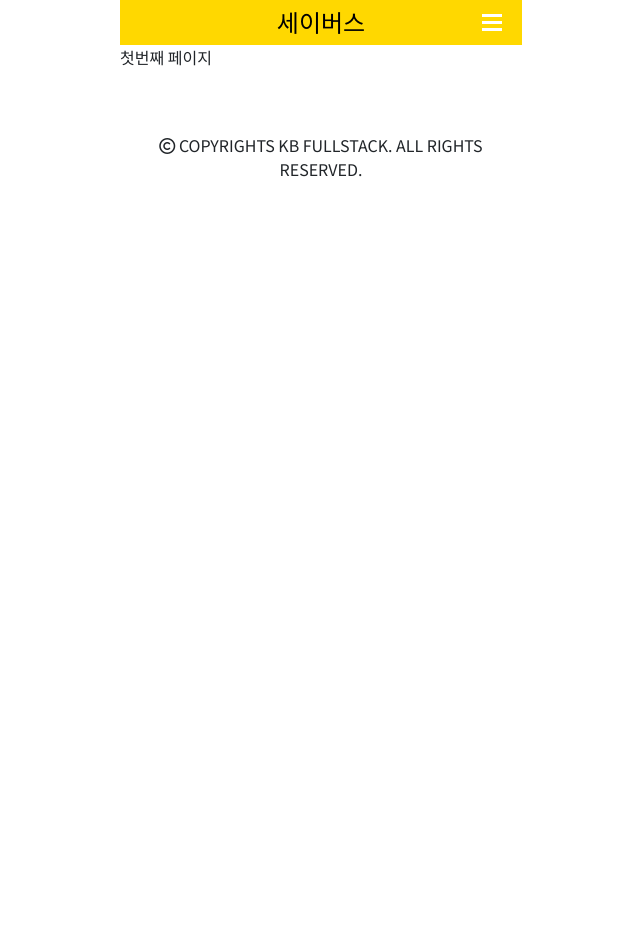
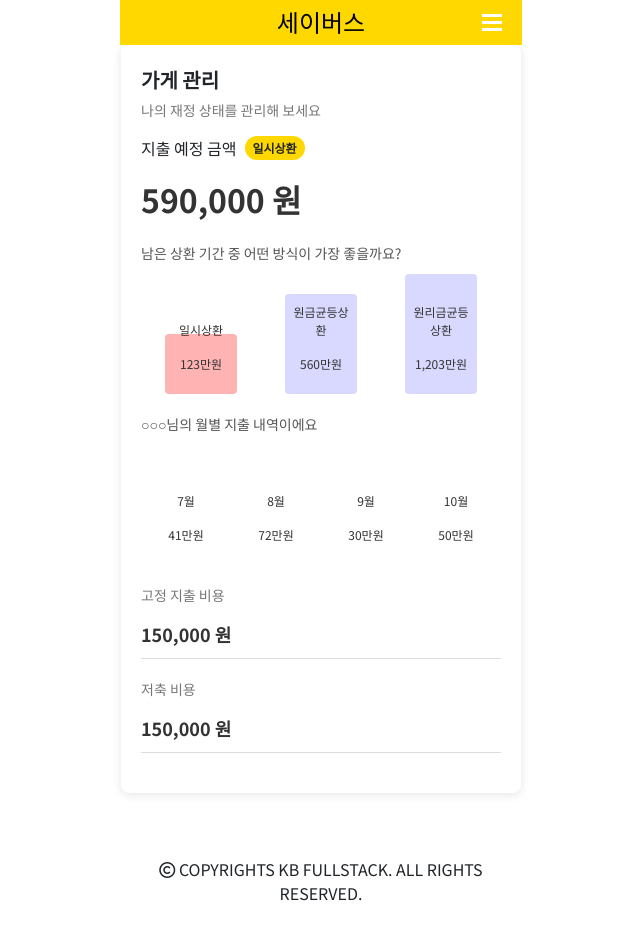
Before and after one commit to Lazenca-2024/Savers, a Vue app in the folder frontend/: page /management in a window 1280 px wide. Shown: the top 938 px of the page, without its empty margins (319-959 px from the left). Before the commit the page ends 800 px from the top, so only its background shows below. Built offline with nearby package versions, Linux system fonts and the light colour scheme; what vue-awesome-paginate would draw is missing.

Commit message:
feat: 관리 페이지 윤곽 작성

```diff
--- a/frontend/src/pages/Management.vue
+++ b/frontend/src/pages/Management.vue
@@ -1,5 +1,158 @@
-<script setup></script>
+<template>
+  <div class="container">
+    <div class="title">가게 관리</div>
+    <div class="subtitle">나의 재정 상태를 관리해 보세요</div>
+    <div style="display:flex">
+    <div class="me-2">지출 예정 금액</div>
+    <div class="highlight">일시상환</div>
+    </div>
+    <div class="amount">{{ amount.toLocaleString() }} 원</div>
 
-<template>
-  <div>첫번째 페이지</div>
+    <div class="chart-section">
+      <div class="chart-title">남은 상환 기간 중 어떤 방식이 가장 좋을까요?</div>
+      <div class="chart">
+        <div
+          v-for="(option, index) in repaymentOptions"
+          :key="index"
+          class="bar"
+          :style="{ height: option.height + 'px', backgroundColor: option.color }"
+        >
+          <p>{{ option.label }}</p>
+          <p>{{ option.amount.toLocaleString() }}만원</p>
+        </div>
+      </div>
+    </div>
+
+    <div class="monthly-expense">
+      <div class="chart-title">○○○님의 월별 지출 내역이에요</div>
+      <div class="chart">
+        <div
+          v-for="(expense, index) in monthlyExpenses"
+          :key="index"
+          class="bar"
+          :style="{ height: expense.height + 'px' }"
+        >
+          <p>{{ expense.month }}월</p>
+          <p>{{ expense.amount.toLocaleString() }}만원</p>
+        </div>
+      </div>
+    </div>
+
+    <div class="fixed-cost">
+      <div class="expense-title">고정 지출 비용</div>
+      <div class="expense-amount">{{ fixedCost.toLocaleString() }} 원</div>
+    </div>
+
+    <div class="savings">
+      <div class="expense-title">저축 비용</div>
+      <div class="expense-amount">{{ savings.toLocaleString() }} 원</div>
+    </div>
+  </div>
 </template>
+
+<script>
+export default {
+  data() {
+    return {
+      amount: 590000,
+      repaymentOptions: [
+        { label: '일시상환', amount: 123, height: 60, color: '#ffb3b3' },
+        { label: '원금균등상환', amount: 560, height: 100, color: '#d9d9ff' },
+        { label: '원리금균등상환', amount: 1203, height: 120, color: '#d9d9ff' }
+      ],
+      monthlyExpenses: [
+        { month: 7, amount: 41, height: 40 },
+        { month: 8, amount: 72, height: 70 },
+        { month: 9, amount: 30, height: 30 },
+        { month: 10, amount: 50, height: 50 }
+      ],
+      fixedCost: 150000,
+      savings: 150000
+    };
+  }
+};
+</script>
+
+<style scoped>
+.container {
+  background-color: #ffffff;
+  border-radius: 8px;
+  padding: 20px;
+  box-shadow: 0 2px 10px rgba(0, 0, 0, 0.1);
+  max-width: 400px;
+  margin: 0 auto;
+}
+
+.title {
+  font-size: 20px;
+  font-weight: bold;
+  margin-bottom: 5px;
+}
+
+.subtitle {
+  font-size: 14px;
+  color: #777;
+  margin-bottom: 15px;
+}
+
+.highlight {
+  display: inline-block;
+  background-color: #FFD800;
+  font-size: 12px;
+  padding: 3px 8px;
+  border-radius: 12px;
+  margin-bottom: 10px;
+  font-weight: bold;
+}
+
+.amount {
+  font-size: 32px;
+  font-weight: bold;
+  color: #333;
+  margin: 5px 0 20px 0;
+}
+
+.chart-section, .monthly-expense, .fixed-cost, .savings {
+  margin-bottom: 20px;
+}
+
+.chart-title {
+  font-size: 14px;
+  margin-bottom: 10px;
+  color: #555;
+}
+
+.chart {
+  display: flex;
+  justify-content: space-around;
+  align-items: flex-end;
+  height: 120px;
+  margin-bottom: 10px;
+}
+
+.bar {
+  width: 20%;
+  border-radius: 4px;
+  text-align: center;
+  color: #333;
+  font-size: 12px;
+  display: flex;
+  flex-direction: column;
+  justify-content: flex-end;
+  padding: 5px;
+}
+
+.expense-title {
+  font-size: 14px;
+  color: #777;
+  margin-bottom: 5px;
+}
+
+.expense-amount {
+  font-size: 18px;
+  color: #333;
+  font-weight: bold;
+  padding: 10px 0;
+  border-bottom: 1px solid #ddd;
+}
+</style>
```
